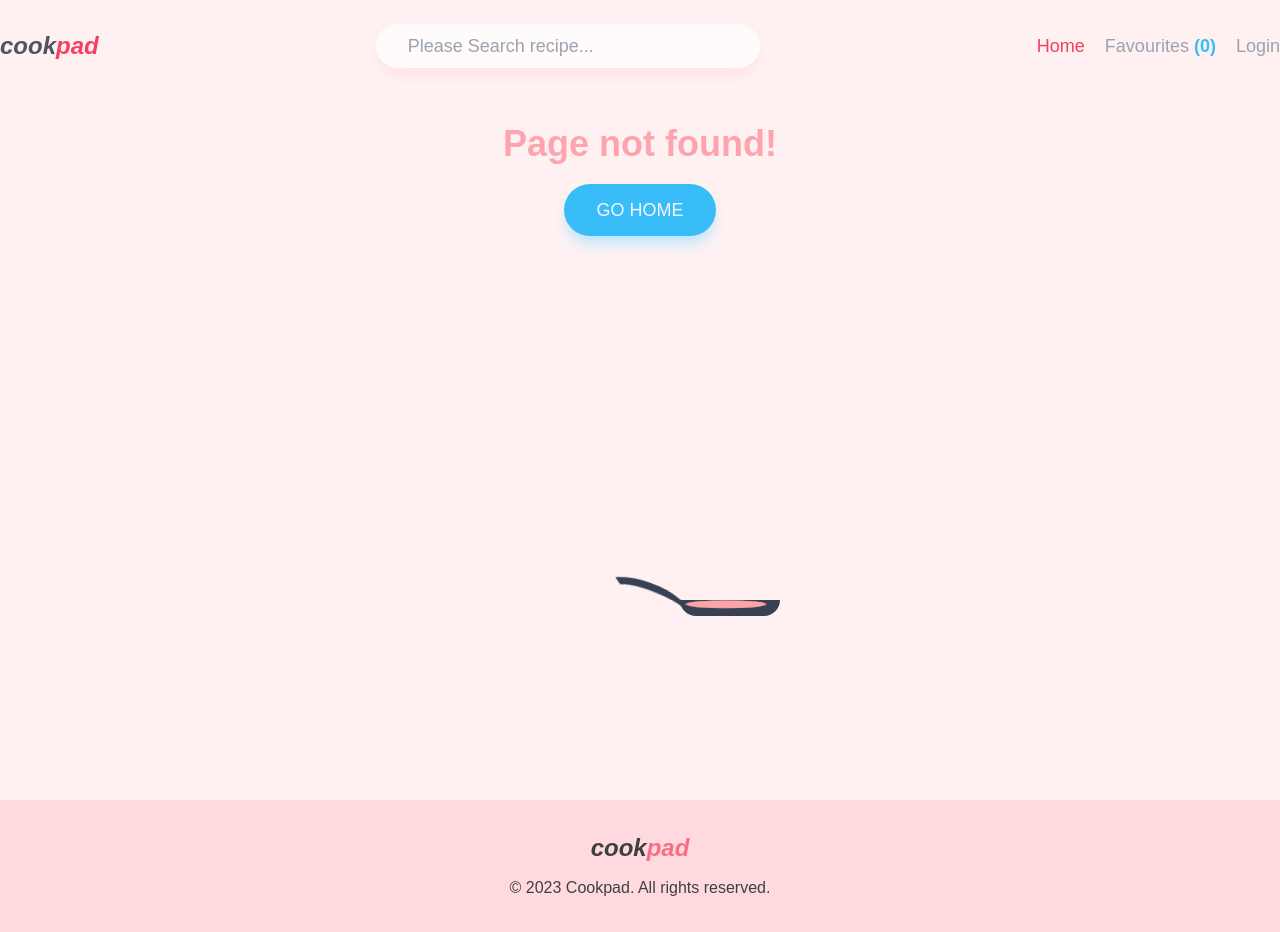
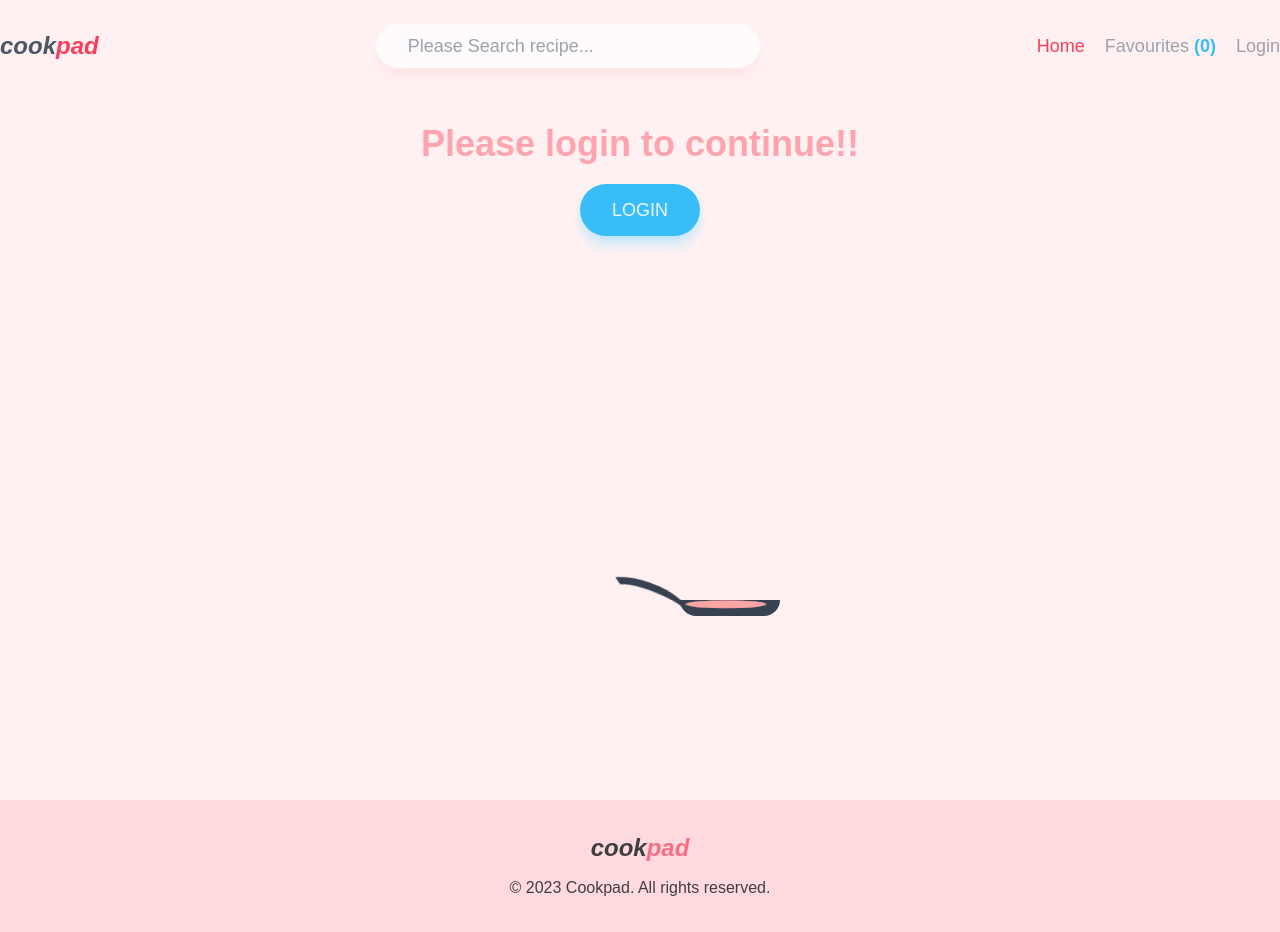
Before and after one commit to ayushimehta23/cookpad, a React (Create React App) app: page / in a window 1280 px wide. Before the commit this address had no page. Built offline with nearby package versions, Linux system fonts and the light colour scheme.

Commit message:
More changes

```diff
--- a/src/App.js
+++ b/src/App.js
@@ -133,12 +133,12 @@ const App = () => {
               <Favourites saveItems={saveItems} />
             }
           />}
-          <Route
+          {!authCtx.isLoggedIn &&<Route
             path="/login"
             element={<Login />}
-          />
+          />}
 
-          <Route
+          {authCtx.isLoggedIn &&<Route
             path="/recipe-item/:id"
             element={
               <RecipeItem
@@ -148,7 +148,7 @@ const App = () => {
                 savedItems={saveItems}
               />
             }
-          />
+          />}
           <Route
             path="*"
             element={<NotFoundPage />}
--- a/src/components/Login.js
+++ b/src/components/Login.js
@@ -66,8 +66,7 @@ const AuthForm = () => {
           return res.json();
         } else {
           return res.json().then((data) => {
-            let errorMessage =
-              "Authentication failed!";
+            let errorMessage = "Authentication Failed"
             // if (data && data.error && data.error.message) {
             //   errorMessage = data.error.message;
             // }
--- a/src/components/NotFoundPage.js
+++ b/src/components/NotFoundPage.js
@@ -5,13 +5,13 @@ const NotFound = () => {
   return (
     <div className="container mx-auto py-8 flex flex-col items-center gap-5">
       <p className="text-2xl lg:text-4xl text-center font-semibold text-rose-300 leading-normal">
-        Page not found!
+        Please login to continue!!
       </p>
       <Link
-        to="/"
+        to="/login"
         className="bg-sky-400 text-sky-50 p-3 px-8 rounded-full uppercase shadow-lg shadow-sky-200 hover:bg-gray-600 hover:text-gray-50 hover:shadow-gray-300 duration-300"
       >
-        Go home
+        Login
       </Link>
       <FryingPan />
     </div>
```
